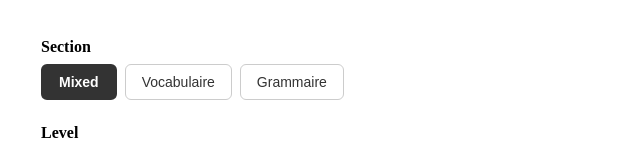
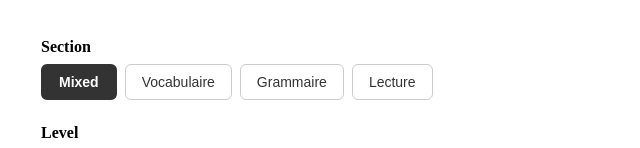
Before and after one commit to linyuhang617/tef-mock, a React (Vite) app: page / in a window 1280 px wide. Shown: the part 158-306 px from the top of the page, without its empty margins (319-959 px from the left). Built offline with nearby package versions, Linux system fonts and the light colour scheme.

Commit message:
fix: add lecture section to home page

```diff
--- a/src/pages/Home/Home.jsx
+++ b/src/pages/Home/Home.jsx
@@ -36,7 +36,7 @@ export default function Home() {
       <div style={{ marginBottom: 24 }}>
         <p style={{ fontWeight: 600, marginBottom: 8 }}>Section</p>
         <div style={{ display: 'flex', gap: 8, flexWrap: 'wrap' }}>
-          {['mixed', 'vocabulaire', 'grammaire'].map(s => (
+          {['mixed', 'vocabulaire', 'grammaire', 'lecture'].map(s => (
             <button key={s} style={btn(settings.section === s)}
               onClick={() => setSettings(p => ({ ...p, section: s }))}>
               {s.charAt(0).toUpperCase() + s.slice(1)}
```
